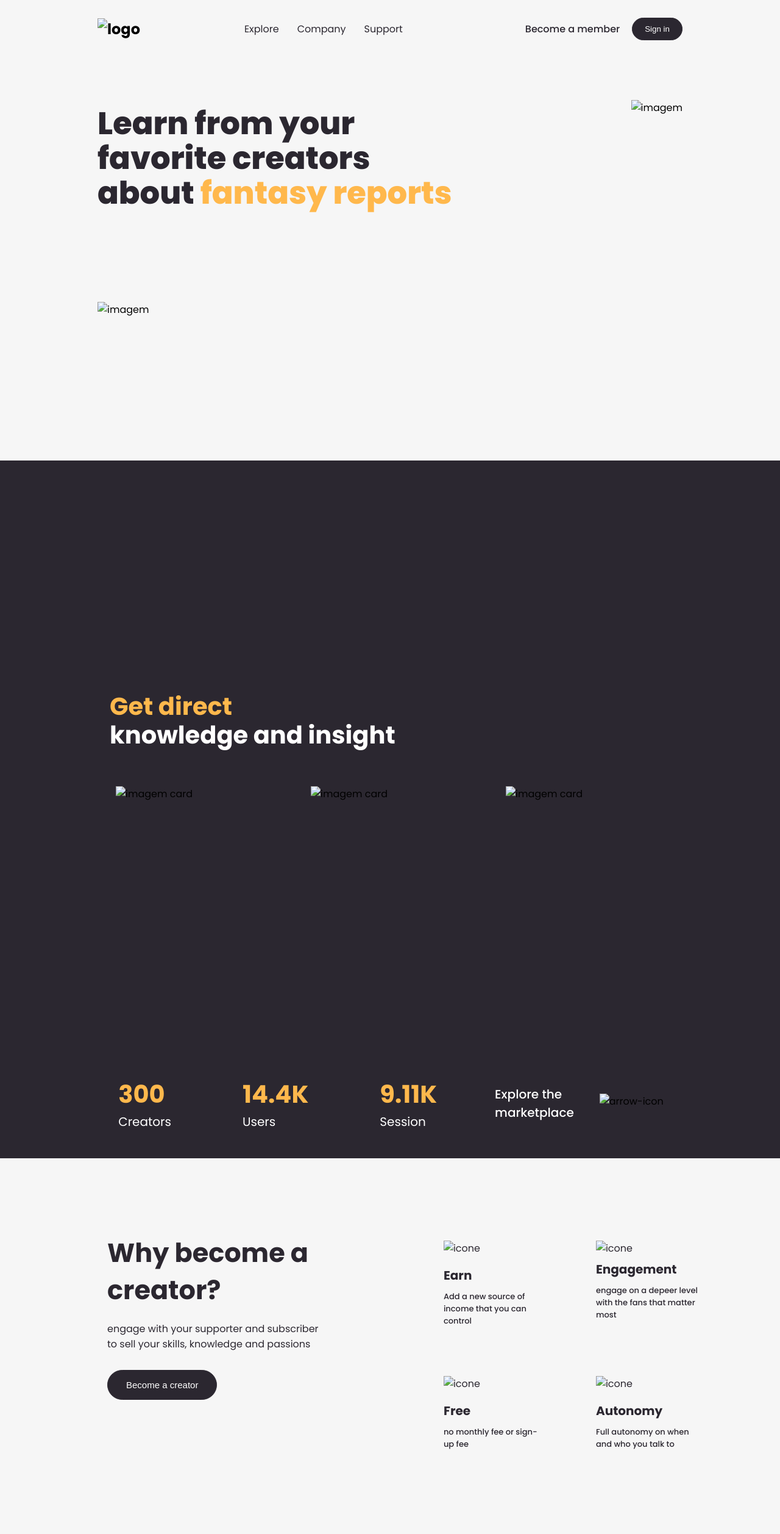
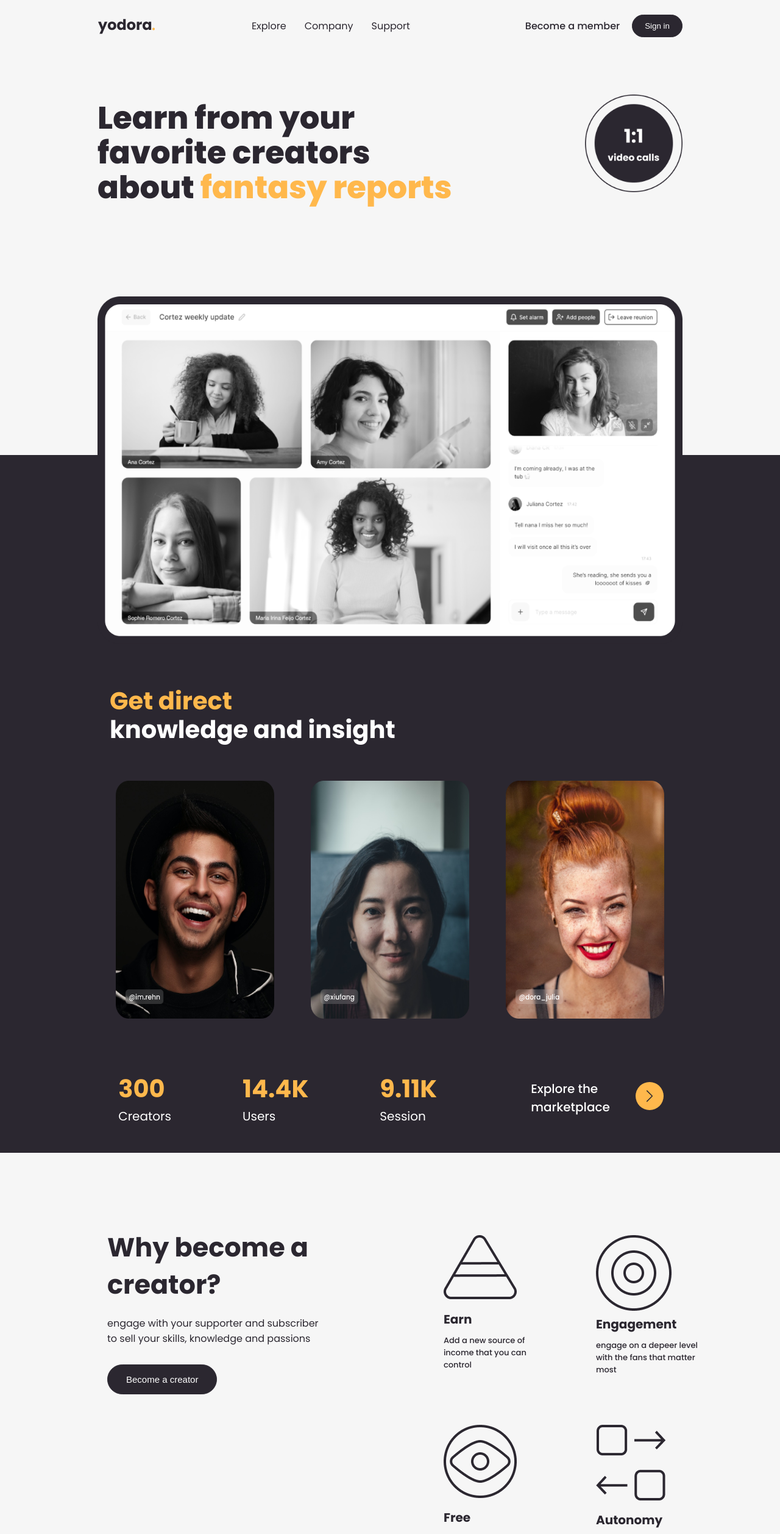
Before and after one commit to Felipealvesn/Landing-page, a plain HTML site: page index.html in a window 1280 px wide. Shown: the top 2515 px of the page at 61% size. Drawn offline with Linux system fonts and the light colour scheme.

Commit message:
Update index.html

```diff
--- a/index.html
+++ b/index.html
@@ -11,7 +11,7 @@
    <header>
     <nav>
         <h1>
-            <img src="logo.png" alt="logo">
+            <img src="imagens/logo.png" alt="logo">
         </h1>
         <ul>
             <li><a href="#">Explore</a></li>
@@ -28,18 +28,18 @@
 
    <section>
          <p id="p-sec">Learn from your <br> favorite creators <br> about <span>fantasy reports</span> </p>
-            <img id="img-sec" src="home-elem.png" alt="imagem">
+            <img id="img-sec" src="imagens/home-elem.png" alt="imagem">
    </section>
 
    <main>
     <div id="img-grande-container">
-        <img id="img-grande" src="img.png" alt="imagem">
+        <img id="img-grande" src="imagens/img.png" alt="imagem">
    </div>
    <p id="p-main-meio"> <span>Get direct <br> </span> knowledge and insight</p>
         <div id="cards-container">
-            <img class="cards-img" src="img-card.png" alt="imagem card">
-            <img class="cards-img" src="img-card (1).png" alt="imagem card">
-            <img class="cards-img" src="img-card (2).png" alt="imagem card">
+            <img class="cards-img" src="imagens/img-card.png" alt="imagem card">
+            <img class="cards-img" src="imagens/img-card (1).png" alt="imagem card">
+            <img class="cards-img" src="imagens/img-card (2).png" alt="imagem card">
         </div>
         <div id="main-final-container">
             <div id="main-f-left">
@@ -50,7 +50,7 @@
             <div id="main-f-right">
                 <p>Explore the <br> marketplace</p>
                 <div id="img-arrow-container">
-                    <img class="img-arrow" src="arrow-icon.svg" alt="arrow-icon">
+                    <img class="img-arrow" src="imagens/arrow-icon.svg" alt="arrow-icon">
                 </div>
             </div>
         </div>
@@ -65,25 +65,25 @@
 
         <div id="article-right">
             <div class="art-icon-container">
-                <img src="Rectangle.png" alt="icone">
+                <img src="imagens/Rectangle.png" alt="icone">
                 <p class="p-icon-c">Earn</p>
                 <p class="p-icon-b">Add a new source of income that you can control</p>
             </div>
 
             <div class="art-icon-container">
-                <img src="Group.png" alt="icone">
+                <img src="imagens/Group.png" alt="icone">
                 <p class="p-icon-c" id="engage-p">Engagement</p>
                 <p class="p-icon-b">engage on a depeer level with the fans that matter most</p>
             </div>
 
             <div class="art-icon-container">
-                <img src="Group (2).png" alt="icone">
+                <img src="imagens/Group (2).png" alt="icone">
                 <p class="p-icon-c">Free</p>
                 <p class="p-icon-b">no monthly fee or sign-up fee</p>
             </div>
 
             <div class="art-icon-container">
-                <img src="Group (1).png" alt="icone">
+                <img src="imagens/Group (1).png" alt="icone">
                 <p class="p-icon-c">Autonomy</p>
                 <p class="p-icon-b">Full autonomy on when and who you talk to</p>
             </div>
@@ -99,13 +99,13 @@
    <footer>
             <div id="link-redes-sociais">
                 <div id="logo-foot">
-                    <img src="logo.png" alt="logo">
+                    <img src="imagens/logo.png" alt="logo">
                 </div>
 
                 <div id="logo-rs">
-                    <a target="_blank" href="https://www.instagram.com/felipe.abn/"><img src="instagram.png" alt="instagram"></a>
-                    <a href="#"><img src="twitter.png" alt="twitter"></a>
-                    <a href="#"><img src="facebook.png" alt="facebook"></a>
+                    <a target="_blank" href="https://www.instagram.com/felipe.abn/"><img src="imagens/instagram.png" alt="instagram"></a>
+                    <a href="#"><img src="imagens/twitter.png" alt="twitter"></a>
+                    <a href="#"><img src="imagens/facebook.png" alt="facebook"></a>
                 </div>
             </div>
 
```
